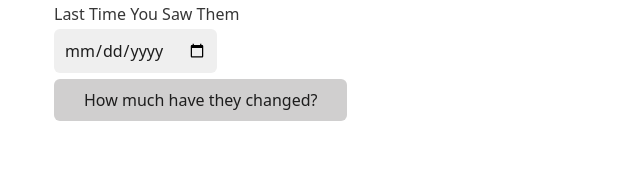
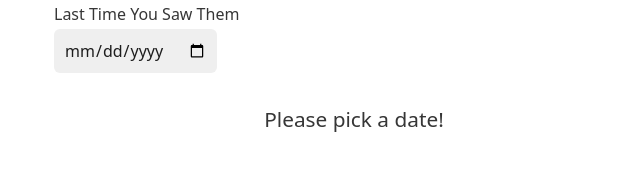
Before and after one commit to patcon/friend-of-theseus, a plain HTML site: page index.html in a window 1280 px wide. Shown: the part 165-336 px from the top of the page, without its empty margins (286-926 px from the left). Drawn offline with nearby package versions, Linux system fonts and the light colour scheme.

Commit message:
Auto-submit without button. Store fields as query params.

```diff
--- a/index.html
+++ b/index.html
@@ -5,8 +5,8 @@
   <title>Ship of Theseus: Friend Edition</title>
   <meta name="viewport" content="width=device-width, initial-scale=1.0">
 
-  <!-- ✅ Use a super lightweight CSS theme -->
-  <link rel="stylesheet" href="https://cdn.jsdelivr.net/npm/water.css@2/out/light.min.css">
+  <!-- Water.css -->
+  <link rel="stylesheet" href="https://cdn.jsdelivr.net/npm/water.css@2/out/light.min.css" />
 
   <style>
     body {
@@ -30,17 +30,37 @@
   <label for="last-seen">Last Time You Saw Them</label>
   <input type="date" id="last-seen" />
 
-  <button onclick="calculate()">How much have they changed?</button>
-
   <div class="result" id="result"></div>
 
   <script>
-    function calculate() {
-      const name = document.getElementById("friend-name").value || "Your friend";
-      const lastSeenStr = document.getElementById("last-seen").value;
+    const nameInput = document.getElementById("friend-name");
+    const dateInput = document.getElementById("last-seen");
+    const resultDiv = document.getElementById("result");
 
+    // Restore from URL parameters
+    const params = new URLSearchParams(location.search);
+    if (params.has("name")) nameInput.value = decodeURIComponent(params.get("name"));
+    if (params.has("date")) dateInput.value = params.get("date");
+
+    // Helper: update URL with current values
+    function updateURL() {
+      const name = encodeURIComponent(nameInput.value || "");
+      const date = dateInput.value;
+      const newParams = new URLSearchParams();
+      if (name) newParams.set("name", name);
+      if (date) newParams.set("date", date);
+      const newURL = `${location.pathname}?${newParams.toString()}`;
+      history.replaceState(null, "", newURL);
+    }
+
+    // Helper: compute % new atoms
+    function updateResult() {
+      updateURL();
+
+      const name = nameInput.value || "Your friend";
+      const lastSeenStr = dateInput.value;
       if (!lastSeenStr) {
-        document.getElementById("result").textContent = "Please pick a date!";
+        resultDiv.textContent = "Please pick a date!";
         return;
       }
 
@@ -53,12 +73,19 @@
       const fractionNew = 1 - fractionRemaining;
       const percentNew = (fractionNew * 100).toFixed(2);
 
-      document.getElementById("result").innerHTML = `
+      resultDiv.innerHTML = `
         <strong>${name}</strong> is now<br>
         <strong>${percentNew}%</strong> new atoms since you last saw them.<br><br>
         Still the same? You decide.
       `;
     }
+
+    // Auto-calculate when inputs change
+    nameInput.addEventListener("input", updateResult);
+    dateInput.addEventListener("input", updateResult);
+
+    // Trigger initial calculation
+    updateResult();
   </script>
 </body>
 </html>
```
